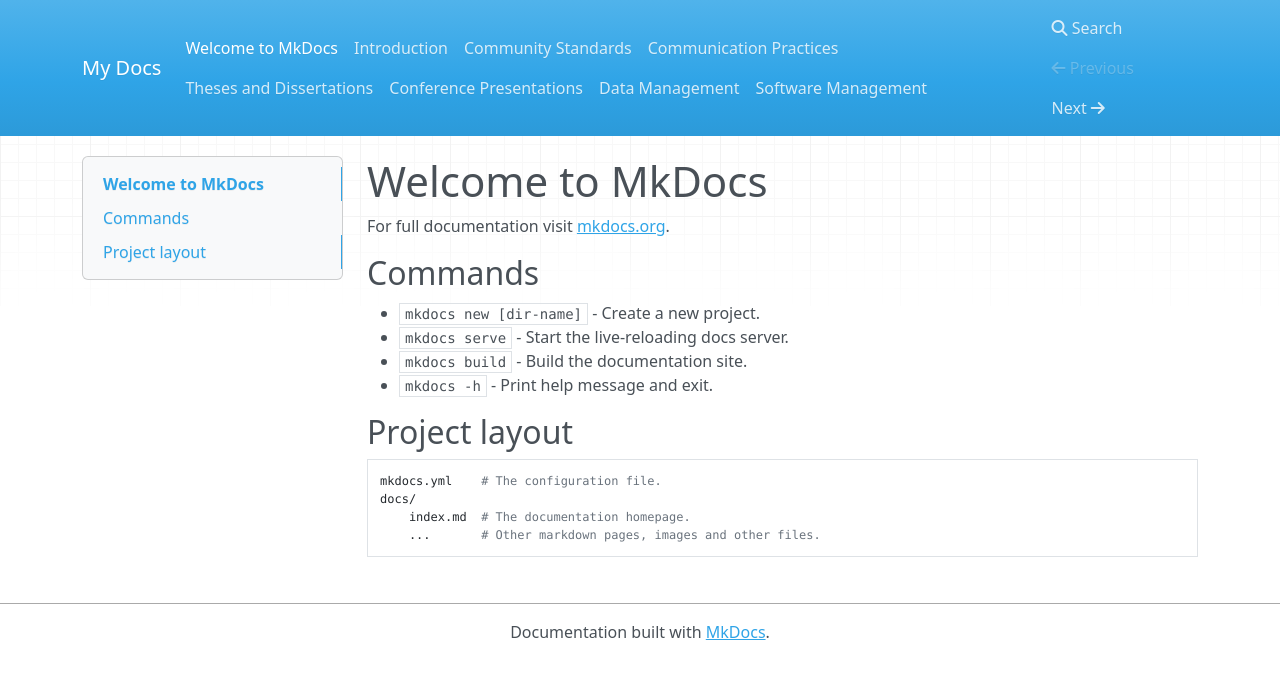
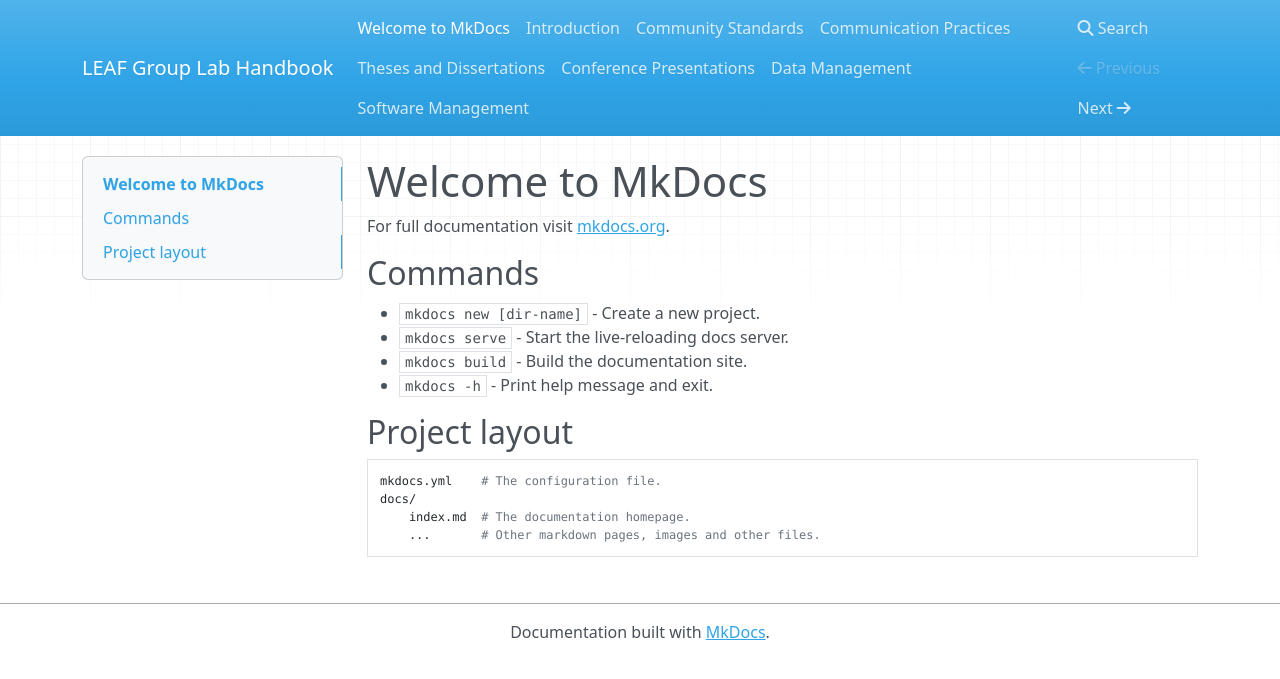
Before and after one commit to LEAF-BoiseState/leaf-group-handbook, an MkDocs documentation site: the page built from docs/index.md, in a window 1280 px wide. Shown: the top 679 px of the page. Built offline with MkDocs 1.6.1, drawn with Linux system fonts in a browser that asks for light colours; nearby versions of some CDN libraries.

Commit message:
update docs

```diff
--- a/mkdocs.yml
+++ b/mkdocs.yml
@@ -1 +1 @@
-site_name: My Docs
+site_name: LEAF Group Lab Handbook
```
